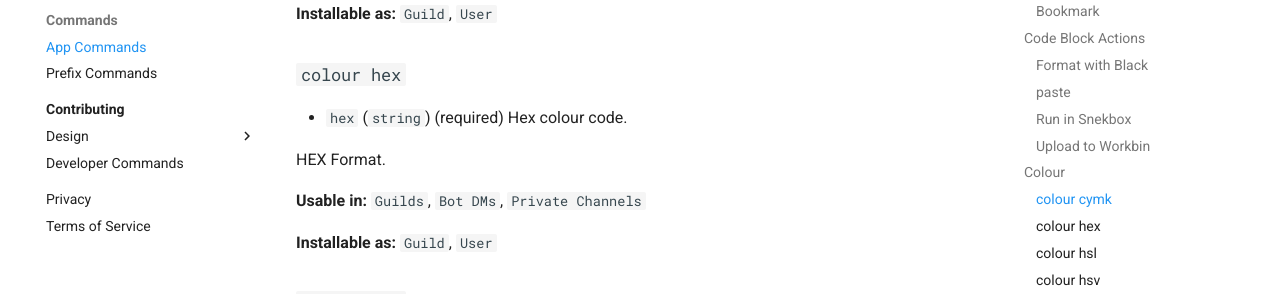
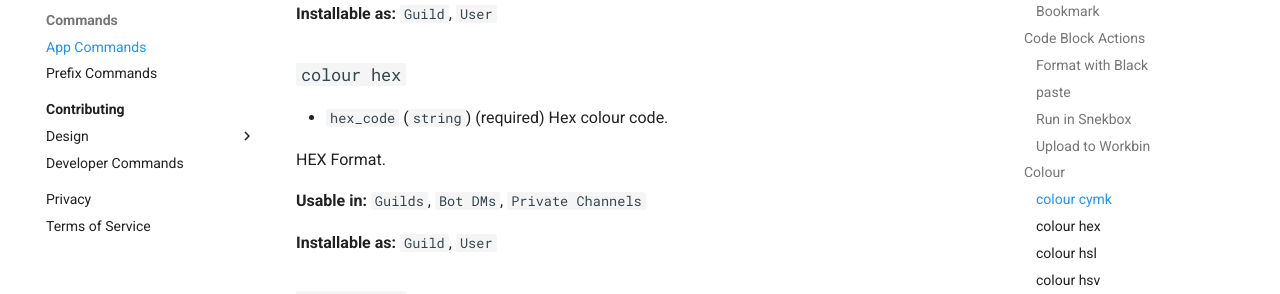
Before and after one commit to onerandomusername/monty-python, an MkDocs documentation site: the page built from docs/commands/app-commands.md, in a window 1280 px wide and 900 px high, scrolled down 1862 px. Shown: the part 151-445 px from the top of the window. Built offline with MkDocs 1.6.1 and Material for MkDocs 9.7.7, drawn with Linux system fonts in a browser that asks for light colours; plug-ins that fetch from the network failed and are left out; comment, search, counter and statistics services are not loaded.

Commit message:
fix: update autodoc

```diff
--- a/docs/commands/app-commands.md
+++ b/docs/commands/app-commands.md
@@ -84,7 +84,7 @@ CMYK Format.
 
 ### `colour hex`
 
-- `hex` (`string`) (required) Hex colour code.
+- `hex_code` (`string`) (required) Hex colour code.
 
 HEX Format.
 
```
